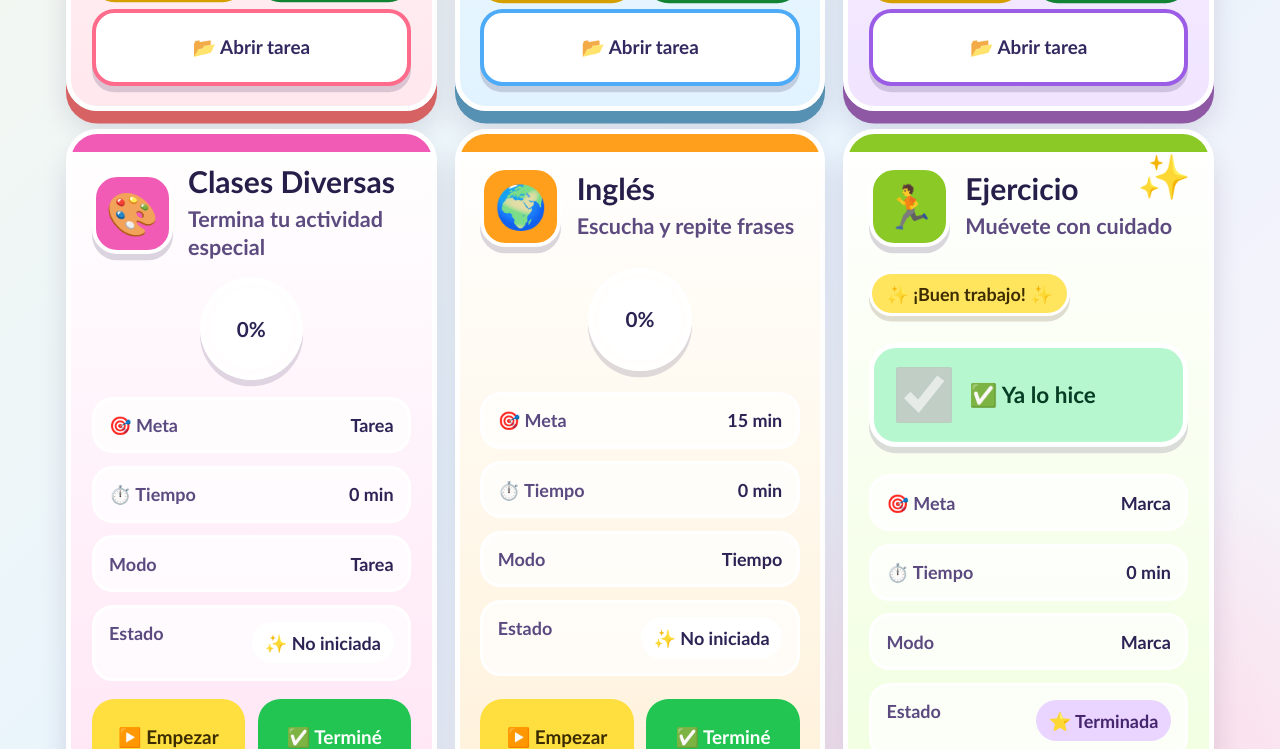
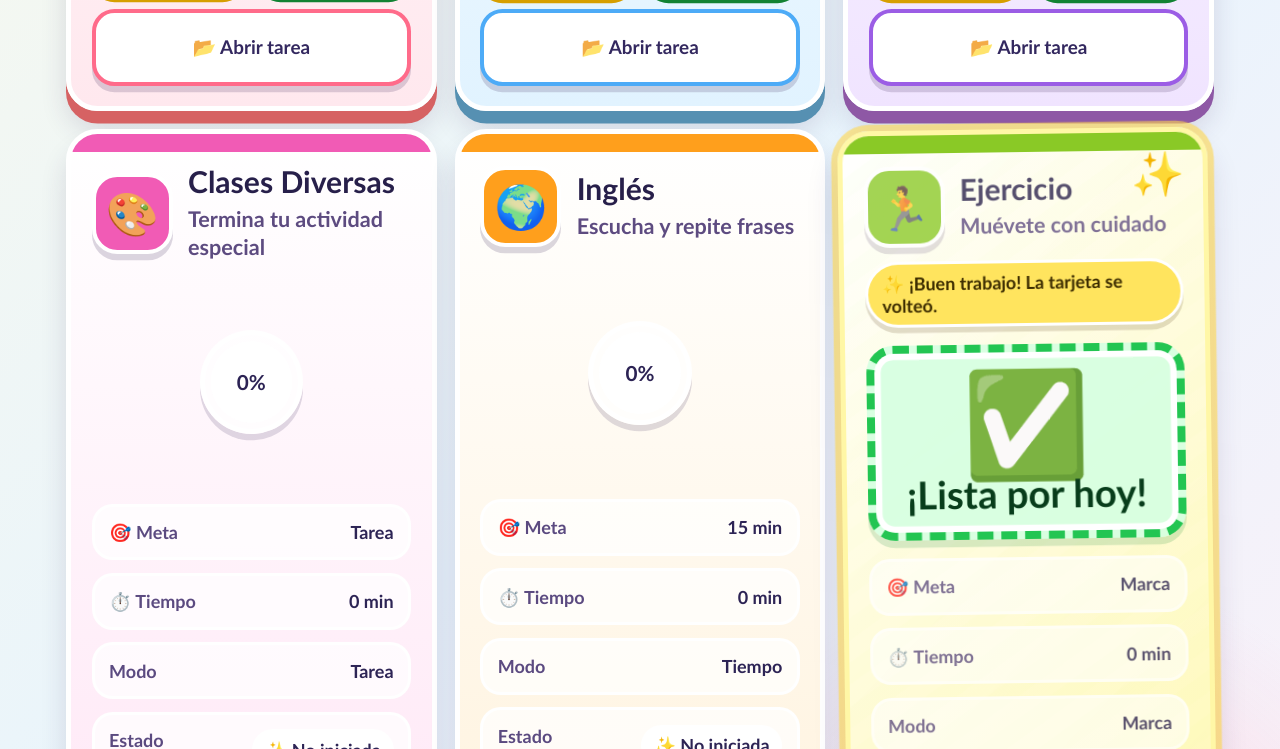
Before and after one commit to jwhanleyjr/Zonas-Escolares, a website with bundled scripts: page public/index.html in a window 1280 px wide. Both pictures are taken after a click on the label "✅ Ya lo hice". Shown: the part 1042-1791 px from the top of the page. Built offline with nearby package versions, Linux system fonts and the light colour scheme; files whose address does not match are found by name.

Commit message:
Improve completed zone visibility

```diff
--- a/public/styles.css
+++ b/public/styles.css
@@ -157,6 +157,7 @@ h1 {
   border-radius: 1.75rem;
   background: linear-gradient(180deg, #ffffff 0%, var(--card-light) 100%);
   box-shadow: 0 0.7rem 0 color-mix(in srgb, var(--card-color) 72%, #6d4b00), 0 1.1rem 1.5rem rgba(57, 37, 86, 0.14);
+  transform-style: preserve-3d;
 }
 
 .zone-card--coral {
@@ -207,6 +208,20 @@ h1 {
   content: "✨";
   font-size: 2.4rem;
   animation: star-pop 650ms ease-out;
+}
+
+.zone-card--finished {
+  border-color: #fff7a6;
+  background:
+    linear-gradient(135deg, rgba(255, 255, 255, 0.9), rgba(255, 247, 166, 0.94)),
+    repeating-linear-gradient(-35deg, var(--card-light) 0 1rem, #ffffff 1rem 2rem);
+  box-shadow: 0 0.7rem 0 #c08a00, 0 0 0 0.35rem rgba(255, 216, 77, 0.6), 0 1.2rem 1.7rem rgba(57, 37, 86, 0.18);
+  transform: rotateY(4deg) rotateZ(-0.8deg);
+}
+
+.zone-card--finished .zone-card__top,
+.zone-card--finished .zone-details {
+  opacity: 0.78;
 }
 
 .zone-card__top {
@@ -265,6 +280,32 @@ h1 {
 .confetti-badge {
   color: #3c2c00;
   background: #ffe45e;
+}
+
+.done-stamp {
+  display: grid;
+  min-height: 8.5rem;
+  place-items: center;
+  align-self: stretch;
+  margin: 1rem 0;
+  padding: 1rem;
+  border: 0.45rem dashed #23c552;
+  border-radius: 1.5rem;
+  color: #083d1b;
+  text-align: center;
+  background: rgba(213, 255, 225, 0.9);
+  box-shadow: inset 0 0 0 0.35rem #ffffff, 0 0.4rem 0 rgba(18, 130, 51, 0.16);
+}
+
+.done-stamp span {
+  font-size: clamp(3.8rem, 8vw, 5.75rem);
+  line-height: 1;
+  animation: star-pop 650ms ease-out;
+}
+
+.done-stamp strong {
+  font-size: clamp(1.65rem, 3vw, 2.25rem);
+  line-height: 1.05;
 }
 
 .progress-ring {
@@ -368,6 +409,12 @@ h1 {
   box-shadow: 0 0.35rem 0 #d69f00;
 }
 
+.primary-action--more-time {
+  color: #ffffff;
+  background: #7a3bd1;
+  box-shadow: 0 0.35rem 0 #4b2481;
+}
+
 .done-action {
   color: #ffffff;
   background: #23c552;
@@ -388,6 +435,14 @@ h1 {
   color: #33285f;
   background: #ffffff;
   box-shadow: 0 0.35rem 0 rgba(57, 37, 86, 0.18);
+}
+
+.zone-actions--finished {
+  grid-template-columns: 1fr;
+}
+
+.zone-actions--finished .assignment-link {
+  grid-column: auto;
 }
 
 .primary-action:active,
--- a/src/main.ts
+++ b/src/main.ts
@@ -4,6 +4,7 @@ import {
   finishZone,
   getDisplaySeconds,
   pauseZone,
+  reopenZone,
   startZone,
   type ZoneProgress,
   mergeSavedState,
@@ -61,7 +62,7 @@ function formatStudentDate(date: Date): string {
 
 function getActionLabel(zone: ZoneProgress): string {
   if (zone.status === 'En progreso') return '⏸️ Pausar';
-  if (zone.status === 'Terminada') return '🔁 Revisar';
+  if (zone.status === 'Terminada') return '⏱️ Trabajar más';
   return '▶️ Empezar';
 }
 
@@ -110,6 +111,15 @@ function getModeLabel(definition: ZoneDefinition): string {
 
 function renderCompletionControl(definition: ZoneDefinition, zone: ZoneProgress, progressPercent: number): string {
   const isFinished = zone.status === 'Terminada';
+
+  if (isFinished) {
+    return `
+      <div class="done-stamp" aria-label="Zona completada por hoy">
+        <span aria-hidden="true">✅</span>
+        <strong>¡Lista por hoy!</strong>
+      </div>
+    `;
+  }
   if (definition.completionMode === 'checkbox') {
     return `
       <label class="checkbox-finish ${isFinished ? 'checkbox-finish--checked' : ''}" data-action="finish" data-zone-id="${zone.id}">
@@ -128,6 +138,23 @@ function renderCompletionControl(definition: ZoneDefinition, zone: ZoneProgress,
 
 function renderZoneActions(definition: ZoneDefinition, zone: ZoneProgress): string {
   const isFinished = zone.status === 'Terminada';
+
+  if (isFinished) {
+    const returnAction = definition.completionMode === 'checkbox' ? 'reopen' : 'primary';
+    const returnLabel = definition.completionMode === 'checkbox' ? '↩️ Volver a abrir' : '↩️ Volver y trabajar más';
+
+    return `
+      <div class="zone-actions zone-actions--finished">
+        <button class="primary-action primary-action--more-time" type="button" data-action="${returnAction}" data-zone-id="${zone.id}">
+          ${returnLabel}
+        </button>
+        <a class="assignment-link" href="${escapeHtml(definition.linkUrl)}" target="_blank" rel="noopener noreferrer">
+          📂 Abrir tarea
+        </a>
+      </div>
+    `;
+  }
+
   if (definition.completionMode === 'checkbox') {
     return `
       <div class="zone-actions zone-actions--checkbox">
@@ -179,7 +206,7 @@ function renderZoneCard(zone: ZoneProgress): string {
         </div>
       </div>
       ${isRunning ? '<p class="active-badge">🔥 Estoy aquí</p>' : ''}
-      ${isFinished ? '<p class="confetti-badge" aria-label="Zona terminada">✨ ¡Buen trabajo! ✨</p>' : ''}
+      ${isFinished ? '<p class="confetti-badge" aria-label="Zona terminada">✨ ¡Buen trabajo! La tarjeta se volteó.</p>' : ''}
       ${renderCompletionControl(definition, zone, progressPercent)}
       <dl class="zone-details">
         <div>
@@ -261,6 +288,10 @@ app.addEventListener('click', (event) => {
   if (action === 'finish') {
     updateState(finishZone(state, zoneId, Date.now()));
   }
+
+  if (action === 'reopen') {
+    updateState(reopenZone(state, zoneId));
+  }
 });
 
 setInterval(() => {
--- a/src/zones.ts
+++ b/src/zones.ts
@@ -186,6 +186,20 @@ export function finishZone(state: ZoneState, zoneId: string, now: number): ZoneS
   };
 }
 
+export function reopenZone(state: ZoneState, zoneId: string): ZoneState {
+  return {
+    zones: state.zones.map((zone) => {
+      if (zone.id !== zoneId || zone.status !== 'Terminada') return zone;
+
+      return {
+        ...zone,
+        status: zone.accumulatedSeconds > 0 ? 'Pausada' : 'No iniciada',
+        lastStartedAt: null,
+      };
+    }),
+  };
+}
+
 export function completedZoneCount(state: ZoneState): number {
   return state.zones.filter((zone) => zone.status === 'Terminada').length;
 }
```
Also changed, not shown: src/zoneState.test.ts (+9 -0 lines).
